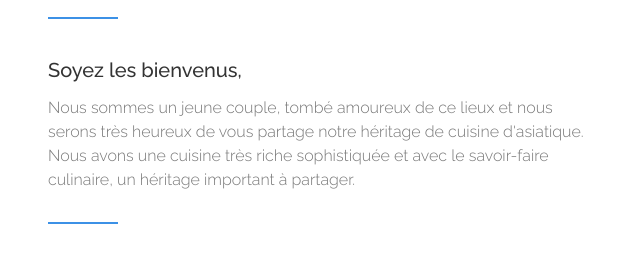
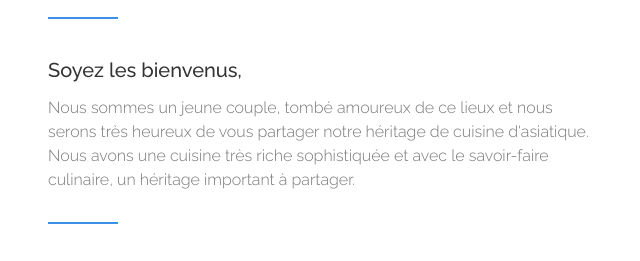
Before and after one commit to TakeMeWithU/TakeMeWithU.github.io, a plain HTML site: page index.html in a window 1280 px wide. Shown: the part 929-1190 px from the top of the page, 617-1257 px from the left. Drawn offline with nearby package versions, Linux system fonts and the light colour scheme.

Commit message:
Update index.html

```diff
--- a/index.html
+++ b/index.html
@@ -99,7 +99,7 @@
           <h3>Soyez les bienvenus,</h3>
           <p>
             Nous sommes un jeune couple, tombé amoureux de ce lieux et nous serons très heureux
-            de vous partage notre héritage de cuisine d'asiatique. Nous avons une cuisine très riche sophistiquée et
+            de vous partager notre héritage de cuisine d'asiatique. Nous avons une cuisine très riche sophistiquée et
             avec le savoir-faire culinaire, un héritage important à partager.
           </p>
           <hr>
```
